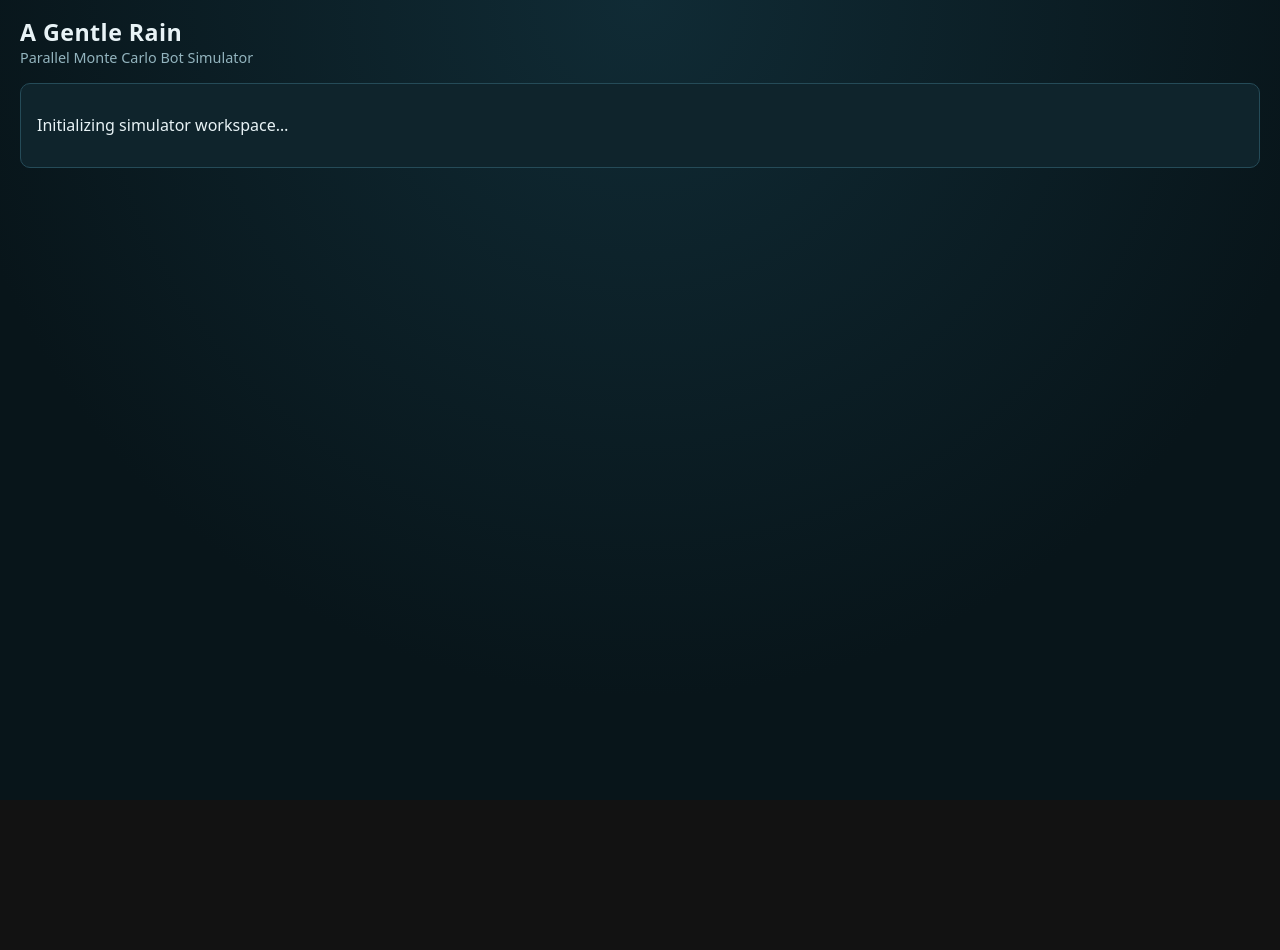
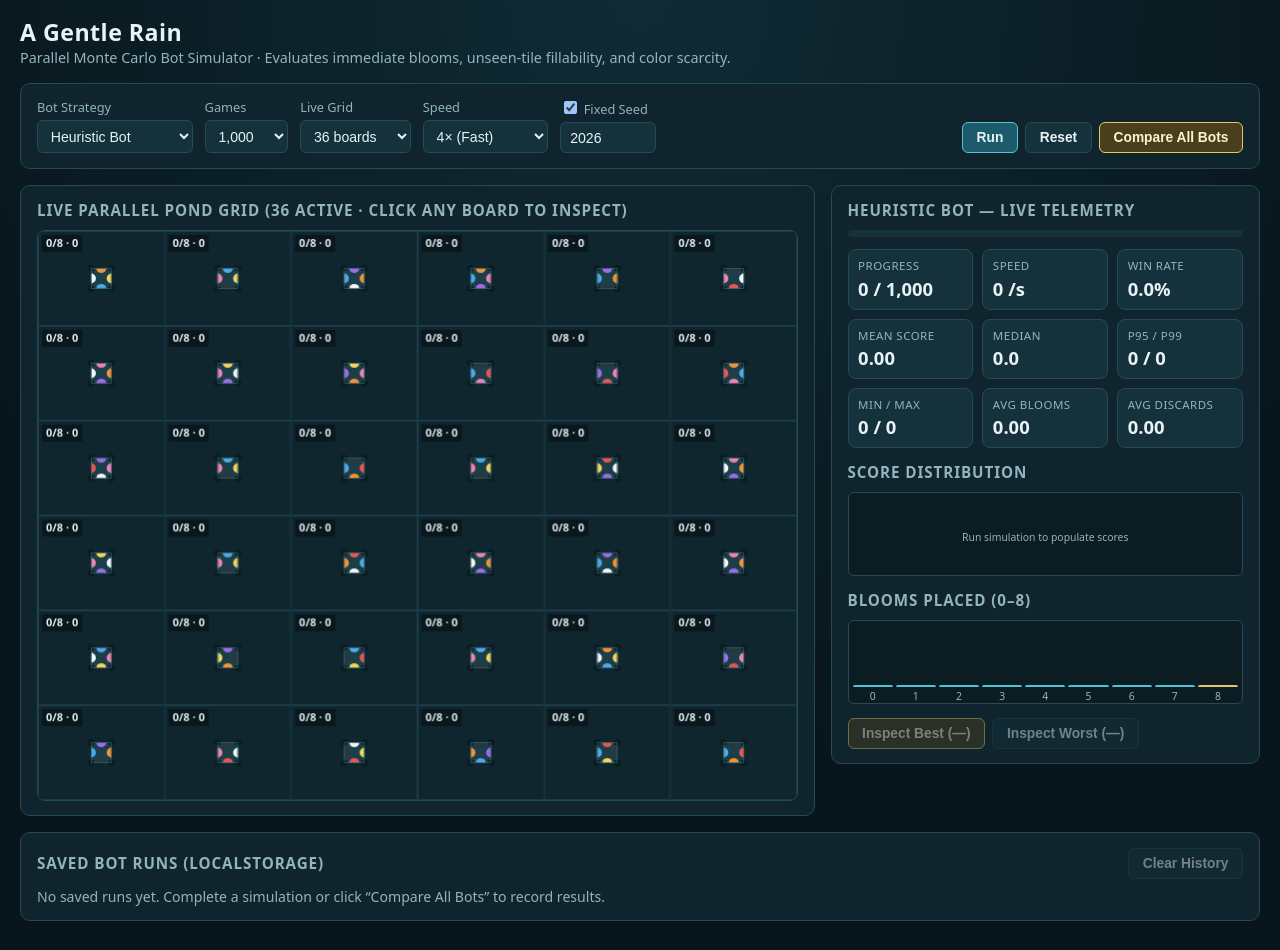
Before and after one commit to wlindley/gentle-rain, a React (Vite) app: page / in a window 1280 px wide. Shown: the top 950 px of the page. Before the commit the page ends 800 px from the top, so only its background shows below. Built offline with nearby package versions, Linux system fonts and the light colour scheme.

Commit message:
Commit 22b: Wire App dashboard with live simulation loop and persistence

```diff
--- a/src/ui/App.tsx
+++ b/src/ui/App.tsx
@@ -1,15 +1,189 @@
+import { useCallback, useEffect, useMemo, useRef, useState } from 'react';
+import { BotRegistry } from '../bots';
+import type { GameSnapshot } from '../game';
+import { LocalStorageScoreStore, SimulationSession, TournamentRunner } from '../simulation';
+import type { BotRunRecord, TournamentSummary } from '../simulation';
+import { BoardInspectorDialog } from './BoardInspectorDialog';
+import { ControlBar, type SpeedMode } from './ControlBar';
+import { LeaderboardPanel } from './LeaderboardPanel';
+import { SimulationGridCanvas } from './SimulationGridCanvas';
+import { StatsPanel } from './StatsPanel';
+
+const randomSeed = (): number => Math.floor(Math.random() * 1_000_000);
+const TURNS_PER_FRAME: Record<Exclude<SpeedMode, 'turbo'>, number> = { '1x': 1, '4x': 3, '20x': 12 };
+
 export function App() {
+  const registry = useMemo(() => BotRegistry.createDefault(), []);
+  const store = useMemo(() => new LocalStorageScoreStore(), []);
+
+  const [selectedBotId, setSelectedBotId] = useState(registry.bots[2]?.id ?? registry.bots[0]!.id);
+  const [targetGames, setTargetGames] = useState(1000);
+  const [parallelSlots, setParallelSlots] = useState(36);
+  const [speed, setSpeed] = useState<SpeedMode>('4x');
+  const [useFixedSeed, setUseFixedSeed] = useState(true);
+  const [seed, setSeed] = useState(2026);
+  const [isRunning, setIsRunning] = useState(false);
+  const [isTournamentRunning, setIsTournamentRunning] = useState(false);
+  const [records, setRecords] = useState<readonly BotRunRecord[]>(() => store.loadAll());
+  const [tournamentSummaries, setTournamentSummaries] = useState<readonly TournamentSummary[]>([]);
+  const [tournamentSeed, setTournamentSeed] = useState<number | null>(null);
+  const [inspected, setInspected] = useState<{ title: string; snapshot: GameSnapshot } | null>(null);
+  const [gamesPerSec, setGamesPerSec] = useState(0);
+  const [, setTick] = useState(0);
+
+  const sessionRef = useRef<SimulationSession | null>(null);
+  const tournamentRef = useRef<TournamentRunner | null>(null);
+  const savedRef = useRef(false);
+  const rateRef = useRef({ lastTime: performance.now(), lastCompleted: 0 });
+  const speedRef = useRef(speed);
+  speedRef.current = speed;
+
+  const createSession = useCallback(
+    (botId: string, games: number, slots: number, baseSeed: number) => {
+      sessionRef.current = new SimulationSession({ bot: registry.require(botId), targetGames: games, parallelSlots: slots, baseSeed });
+      savedRef.current = false;
+      rateRef.current = { lastTime: performance.now(), lastCompleted: 0 };
+      setGamesPerSec(0);
+      setTick((t) => t + 1);
+    },
+    [registry],
+  );
+
+  if (!sessionRef.current) {
+    sessionRef.current = new SimulationSession({
+      bot: registry.require(selectedBotId),
+      targetGames,
+      parallelSlots,
+      baseSeed: useFixedSeed ? seed : randomSeed(),
+    });
+  }
+
+  const resetSession = useCallback(
+    (botId = selectedBotId, games = targetGames, slots = parallelSlots, fixed = useFixedSeed, s = seed) => {
+      setIsRunning(false);
+      createSession(botId, games, slots, fixed ? s : randomSeed());
+    },
+    [selectedBotId, targetGames, parallelSlots, useFixedSeed, seed, createSession],
+  );
+
+  useEffect(() => {
+    if (!isRunning && !isTournamentRunning) return;
+    let rafId = 0;
+
+    const frame = () => {
+      if (isTournamentRunning && tournamentRef.current) {
+        const runner = tournamentRef.current;
+        runner.stepGamesAll(Math.max(10, Math.ceil(targetGames / 25)));
+        setTournamentSummaries(runner.rankedSummaries);
+        if (runner.isComplete) {
+          const now = new Date().toISOString();
+          for (const s of runner.sessions) {
+            store.save(s.toRunRecord(`${s.config.bot.id}-${Date.now()}-${Math.random().toString(36).slice(2, 6)}`, now, true));
+          }
+          setRecords(store.loadAll());
+          setIsTournamentRunning(false);
+          return;
+        }
+        rafId = requestAnimationFrame(frame);
+        return;
+      }
+
+      const session = sessionRef.current;
+      if (!session) return;
+      const mode = speedRef.current;
+      if (mode === 'turbo') {
+        const deadline = performance.now() + 10;
+        while (!session.isComplete && performance.now() < deadline) session.stepGames(25);
+      } else {
+        session.stepTurns(TURNS_PER_FRAME[mode]);
+      }
+
+      const now = performance.now();
+      const dt = (now - rateRef.current.lastTime) / 1000;
+      if (dt >= 0.25 || session.isComplete) {
+        setGamesPerSec(dt > 0 ? (session.completedGames - rateRef.current.lastCompleted) / dt : 0);
+        rateRef.current = { lastTime: now, lastCompleted: session.completedGames };
+      }
+
+      setTick((t) => t + 1);
+      if (session.isComplete) {
+        if (!savedRef.current) {
+          savedRef.current = true;
+          store.save(session.toRunRecord(`${session.config.bot.id}-${Date.now()}`, new Date().toISOString(), useFixedSeed));
+          setRecords(store.loadAll());
+        }
+        setIsRunning(false);
+        return;
+      }
+      rafId = requestAnimationFrame(frame);
+    };
+
+    rafId = requestAnimationFrame(frame);
+    return () => cancelAnimationFrame(rafId);
+  }, [isRunning, isTournamentRunning, store, targetGames, useFixedSeed]);
+
+  const session = sessionRef.current;
+  const activeBot = registry.require(selectedBotId);
+  const slots = session.slotViews;
+
+  const handleToggleRun = () => {
+    if (session.isComplete) {
+      createSession(selectedBotId, targetGames, parallelSlots, useFixedSeed ? seed : randomSeed());
+      setIsRunning(true);
+    } else {
+      setIsRunning((r) => !r);
+    }
+  };
+
+  const handleCompareAll = () => {
+    const runSeed = useFixedSeed ? seed : randomSeed();
+    setIsRunning(false);
+    tournamentRef.current = new TournamentRunner(registry.bots, targetGames, Math.min(parallelSlots, 16), runSeed);
+    setTournamentSeed(runSeed);
+    setTournamentSummaries(tournamentRef.current.rankedSummaries);
+    setIsTournamentRunning(true);
+  };
+
   return (
     <div className="app-shell">
       <header className="app-header">
         <div>
           <h1>A Gentle Rain</h1>
-          <p>Parallel Monte Carlo Bot Simulator</p>
+          <p>Parallel Monte Carlo Bot Simulator · {activeBot.description}</p>
         </div>
       </header>
-      <main className="panel">
-        <p>Initializing simulator workspace…</p>
+      <ControlBar
+        bots={registry.bots} selectedBotId={selectedBotId} targetGames={targetGames} parallelSlots={parallelSlots}
+        speed={speed} useFixedSeed={useFixedSeed} seed={seed} isRunning={isRunning} isTournamentRunning={isTournamentRunning}
+        onSelectBot={(id) => { setSelectedBotId(id); resetSession(id); }}
+        onTargetGamesChange={(n) => { setTargetGames(n); resetSession(selectedBotId, n); }}
+        onParallelSlotsChange={(n) => { setParallelSlots(n); resetSession(selectedBotId, targetGames, n); }}
+        onSpeedChange={setSpeed}
+        onToggleFixedSeed={(on) => { setUseFixedSeed(on); resetSession(selectedBotId, targetGames, parallelSlots, on); }}
+        onSeedChange={(s) => { setSeed(s); resetSession(selectedBotId, targetGames, parallelSlots, useFixedSeed, s); }}
+        onToggleRun={handleToggleRun} onReset={() => resetSession()} onCompareAll={handleCompareAll}
+      />
+      <main className="workspace-grid">
+        <section className="panel" aria-label="Live parallel boards">
+          <h2>Live Parallel Pond Grid ({slots.length} Active · Click any board to inspect)</h2>
+          <SimulationGridCanvas
+            slots={slots}
+            onSelectSlot={(slot) => setInspected({ title: `${activeBot.name} — Game #${slot.gameIndex + 1}`, snapshot: slot.snapshot })}
+          />
+        </section>
+        <StatsPanel
+          botName={activeBot.name} completedGames={session.completedGames} targetGames={targetGames}
+          gamesPerSec={gamesPerSec} stats={session.stats} bestSnapshot={session.bestSnapshot} worstSnapshot={session.worstSnapshot}
+          onInspectSnapshot={(title, snapshot) => setInspected({ title, snapshot })}
+        />
       </main>
+      <LeaderboardPanel
+        records={records} tournamentSummaries={tournamentSummaries} tournamentSeed={tournamentSeed}
+        onClearHistory={() => { store.clear(); setRecords([]); }}
+      />
+      <BoardInspectorDialog
+        title={inspected?.title ?? ''} snapshot={inspected?.snapshot ?? null} onClose={() => setInspected(null)}
+      />
     </div>
   );
 }
```
